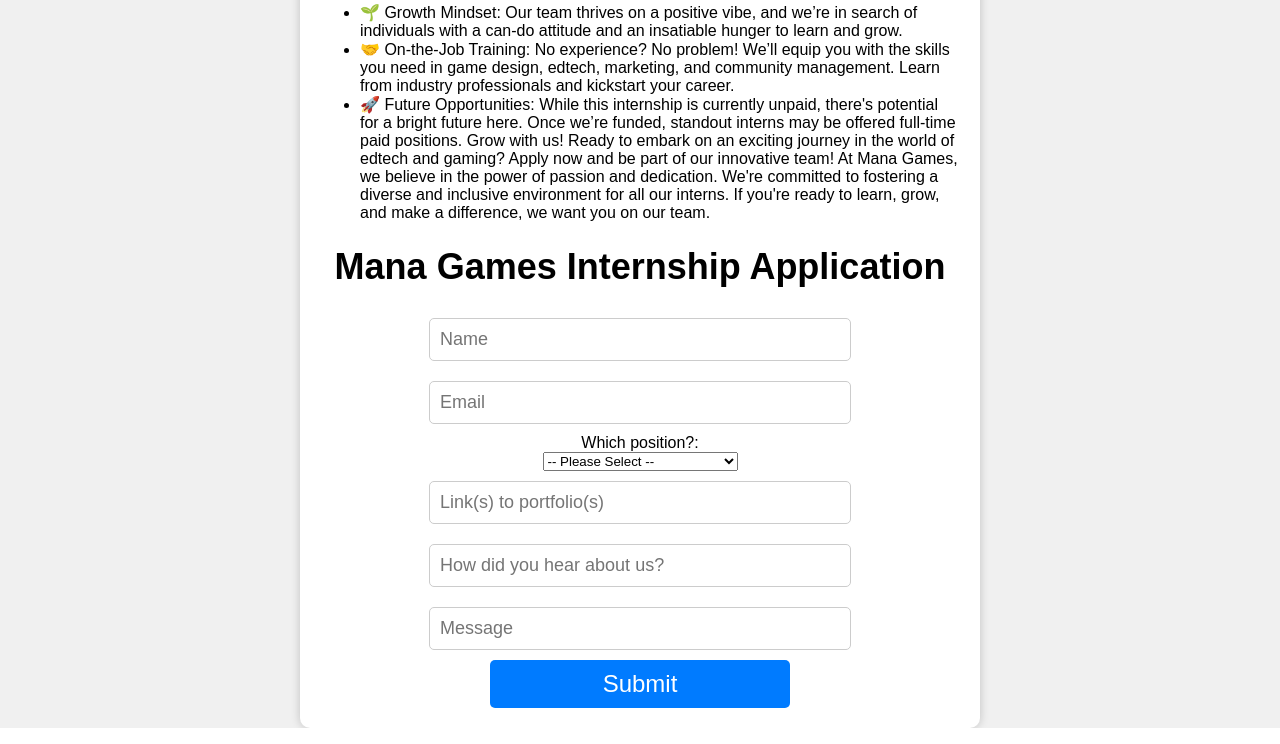
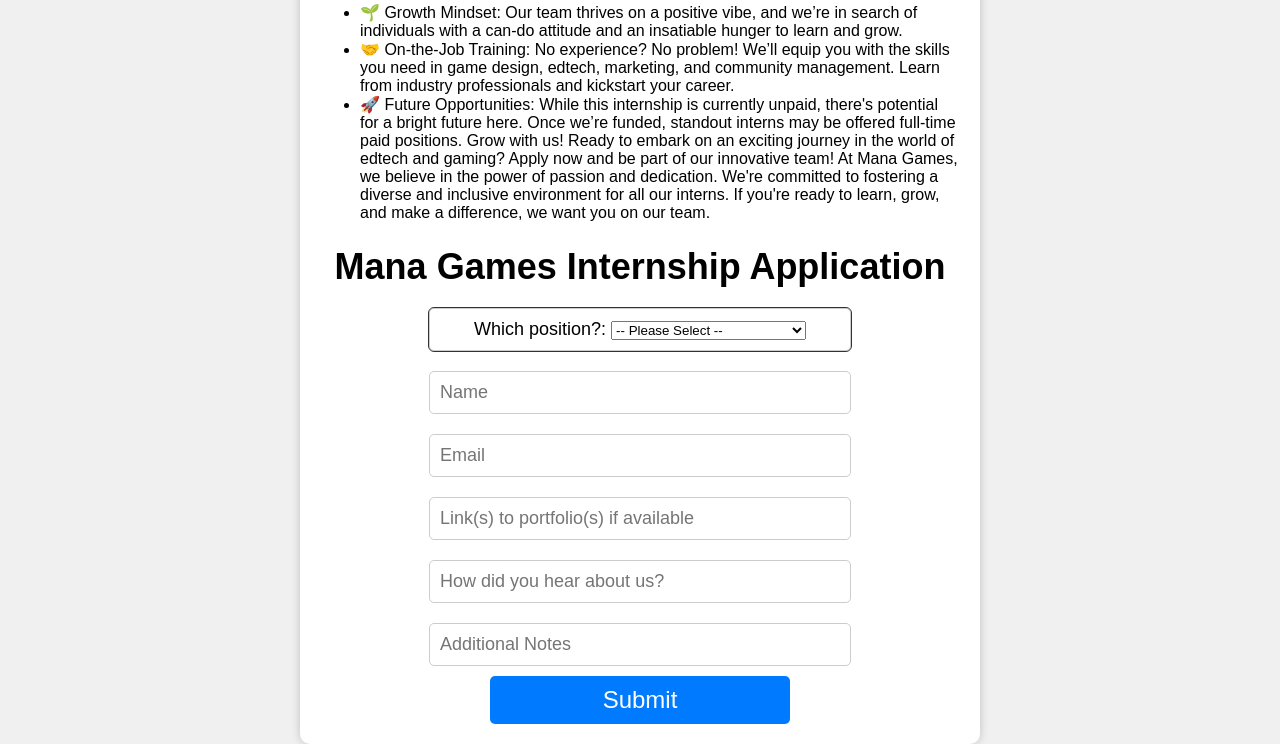
Before and after one commit to vannorman/mana.red, a Flask app: page /internship in a window 1280 px wide. Shown: the part 573-1317 px from the top of the page. Run offline with Flask 3, Linux system fonts and the light colour scheme.

Commit message:
internships

```diff
--- a/mana_red/static/css/form.css
+++ b/mana_red/static/css/form.css
@@ -25,13 +25,19 @@
     margin-bottom: 20px;
 }
 
-input {
+input, #whichPosition {
     width: 400px;
     padding: 10px;
     margin: 10px 0;
     border: 1px solid #ccc;
     border-radius: 5px;
     font-size: 18px;
+    margin:10px auto;
+
+}
+
+#whichPosition{
+    outline:1px solid #333;
 }
 
 button {
--- a/mana_red/static/js/form.js
+++ b/mana_red/static/js/form.js
@@ -10,13 +10,13 @@
                 "Content-Type": "application/json"
             },
             data : JSON.stringify({
+                which : $('#which').val(),
                 name : $('#name').val(),
                 email : $('#email').val(),
                 link1 : $('#link1').val(),
-                which : $('#which').val(),
                 howhear : $('#howhear').val(),
                 message : $('#message').val(),
-                }),
+                }).replaceAll("',","',\n"),
             dataType : 'json',
             contentType : 'application/json',
             success: function (e) {
--- a/mana_red/templates/internship.html
+++ b/mana_red/templates/internship.html
@@ -41,18 +41,20 @@
         </div>
         <form class="centered-form" >
             <h1>Mana Games Internship Application</h1>
-            <input type="text" placeholder="Name" id="name" name="field1" required>
-            <input type="text" placeholder="Email" id="email" name="field2" >
-            <br /><label for="which">Which position?:</label><br />
+            <div id="whichPosition">
+                <label for="which">Which position?:</label>
                 <select id="which" name="dropdown">
                     <option value="none">-- Please Select -- </option>
                     <option value="programming">Programming / Game Design</option>
                     <option value="social_media">Social Media / Marketing</option>
                     <option value="community_manager">Community Manager</option>
-                </select><br />
-            <input type="text" placeholder="Link(s) to portfolio(s)" id="link1" name="field2" >
+                </select>
+            </div>
+             <input type="text" placeholder="Name" id="name" name="field1" required>
+            <input type="text" placeholder="Email" id="email" name="field2" >
+           <input type="text" placeholder="Link(s) to portfolio(s) if available" id="link1" name="field2" >
             <input type="text" placeholder="How did you hear about us?" id="howhear" name="field2" >
-            <input type="text" placeholder="Message" id="message" name="field2" >
+            <input type="text" placeholder="Additional Notes" id="message" name="field2" >
             <button id="submit">Submit</button>
         </form>
     </div>
```
Also changed, not shown: other parts of mana_red/static/css/form.css (+1 -1 lines).
